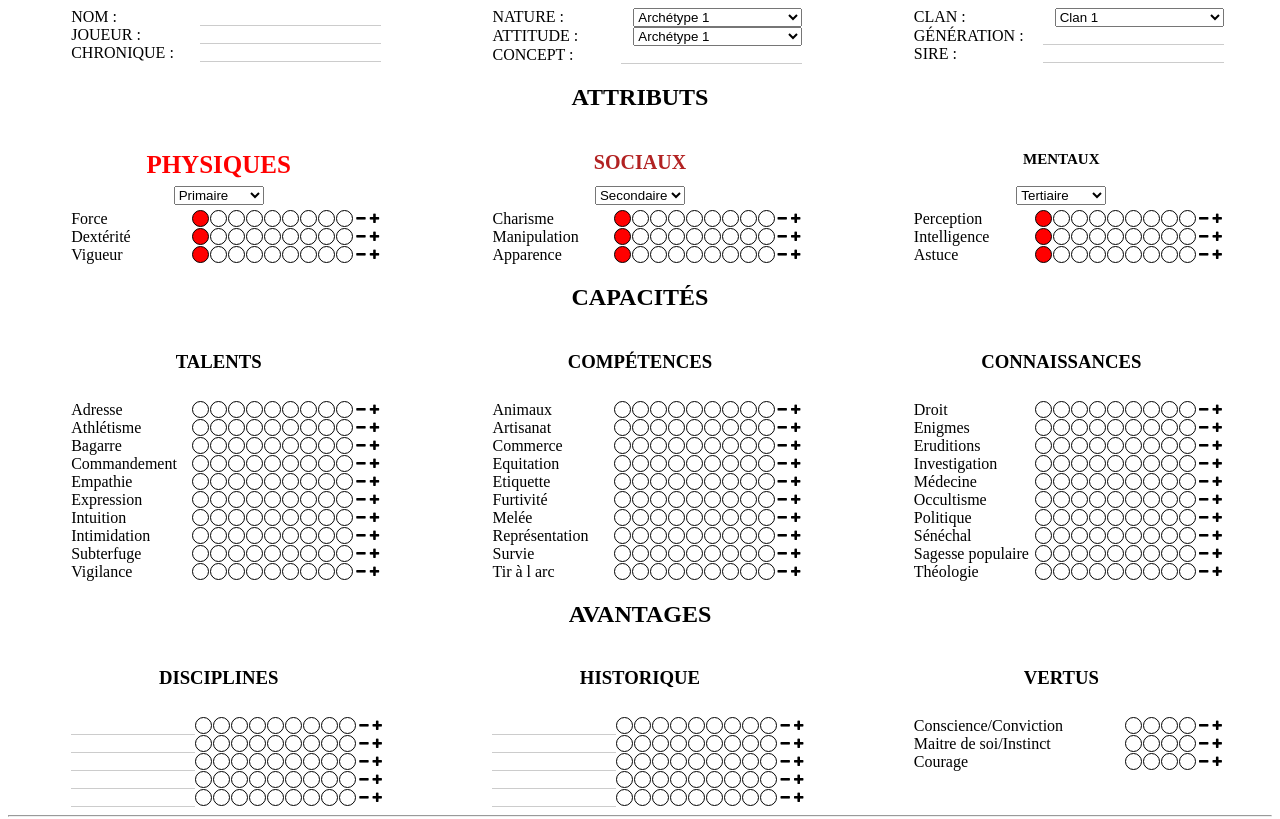
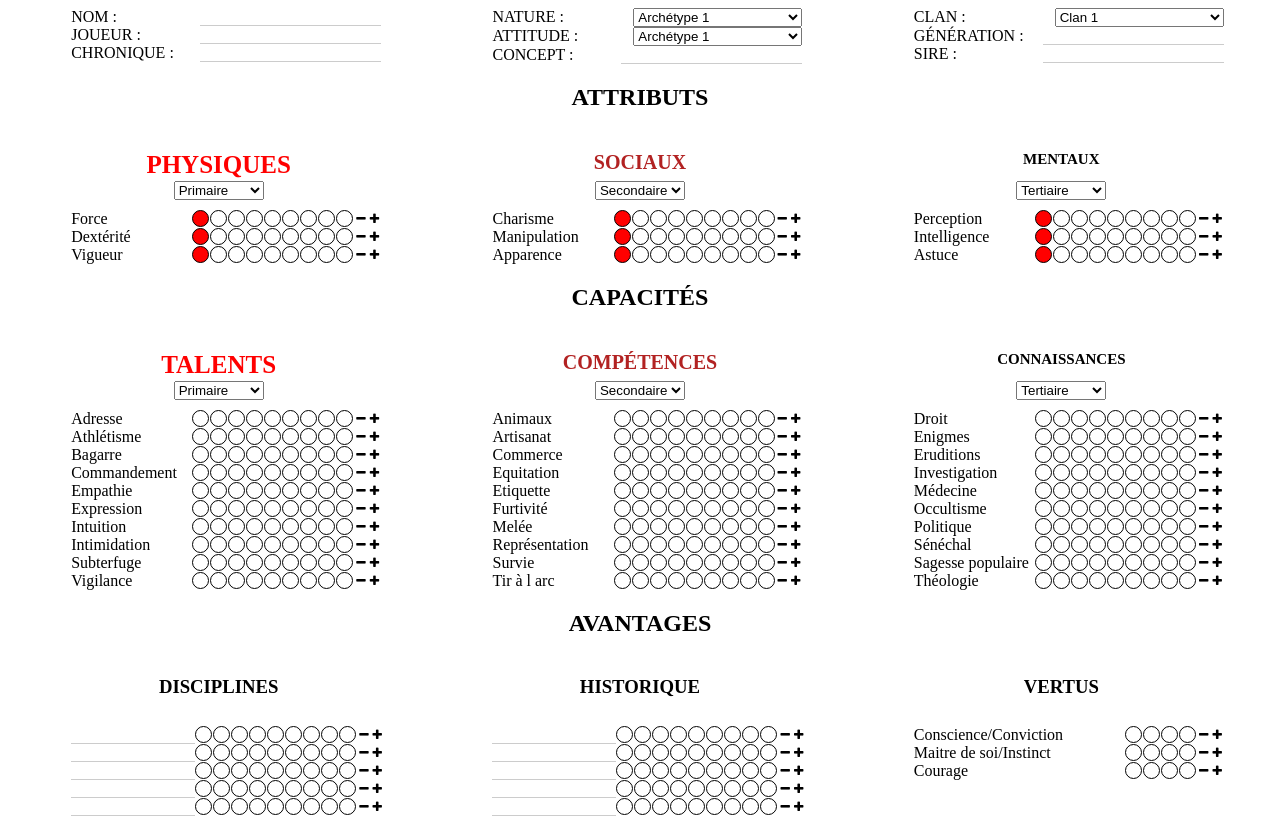
Before and after one commit to gqueste/vampireDarkAges, an Angular app: page / in a window 1280 px wide. Shown: the top 819 px of the page. Built offline with nearby package versions, Linux system fonts and the light colour scheme.

Commit message:
Importance change for capacites

```diff
--- a/src/app/app.component.html
+++ b/src/app/app.component.html
@@ -51,9 +51,9 @@
 <h2 class="categoryTitle">Attributs</h2>
 <div class="rowContainer">
     <div *ngFor="let attribut of characterSheet.attributs">
-        <h3 class="gridItemTitle importance" [ngClass]="attribut.importance.id">{{ attribut.title }}</h3>
+        <h3 class="gridItemTitle importanceTitle" [ngClass]="attribut.importance.id">{{ attribut.title }}</h3>
         <div class="centerDiv">
-            <select class="importance" [ngModel]="attribut.importance" (ngModelChange)="onImportanceChanged($event, attribut)">
+            <select class="importanceSelect" [ngModel]="attribut.importance" (ngModelChange)="onImportanceChanged($event, attribut, characterSheet.attributs)">
                 <option *ngFor="let importance of IMPORTANCES" [ngValue]="importance">{{ importance.name }}</option>
             </select>
         </div>
@@ -72,7 +72,12 @@
 <h2 class="categoryTitle">Capacités</h2>
 <div class="rowContainer">
     <div *ngFor="let capacite of characterSheet.capacites">
-        <h3 class="gridItemTitle" [ngClass]="capacite.importance">{{ capacite.title }}</h3>
+        <h3 class="gridItemTitle importanceTitle" [ngClass]="capacite.importance.id">{{ capacite.title }}</h3>
+        <div class="centerDiv">
+            <select class="importanceSelect" [ngModel]="capacite.importance" (ngModelChange)="onImportanceChanged($event, capacite, characterSheet.capacites)">
+                <option *ngFor="let importance of IMPORTANCES" [ngValue]="importance">{{ importance.name }}</option>
+            </select>
+        </div>
         <div class="gridItem" *ngFor="let item of capacite.items">
             <span class="label">{{ item.name }}</span>
             <span class="points">
--- a/src/app/app.component.ts
+++ b/src/app/app.component.ts
@@ -25,9 +25,12 @@ export class AppComponent {
     };
 
     constructor () {
-        this.characterSheet.attributs.forEach((attribut, index) => {
-            attribut.importance = this.IMPORTANCES[index];
-        });
+        const setImportance = (element, importanceIndex) => {
+            element.importance = this.IMPORTANCES[importanceIndex];
+        };
+
+        this.characterSheet.attributs.forEach(setImportance);
+        this.characterSheet.capacites.forEach(setImportance);
     }
 
     onItemPlusClick(item) {
@@ -42,10 +45,10 @@ export class AppComponent {
         }
     }
 
-    onImportanceChanged(importance, attribut) {
-        const previousSelectedImportance = attribut.importance;
-        const attributeWithSelectedImportance = this.characterSheet.attributs.find(att => att.importance.id === importance.id);
-        attributeWithSelectedImportance.importance = previousSelectedImportance;
-        attribut.importance = importance;
+    onImportanceChanged(importance, element, arr) {
+        const previousSelectedImportance = element.importance;
+        const elementWithSelectedImportance = arr.find(att => att.importance.id === importance.id);
+        elementWithSelectedImportance.importance = previousSelectedImportance;
+        element.importance = importance;
     }
 }
--- a/src/app/data.service.ts
+++ b/src/app/data.service.ts
@@ -132,7 +132,7 @@ export class DataService {
             {
                 id: 'talents',
                 title: 'Talents',
-                importance: DataService.importances[0],
+                importance: undefined,
                 items: [
                     {
                         name: 'Adresse',
@@ -199,7 +199,7 @@ export class DataService {
             {
                 id: 'competences',
                 title: 'Compétences',
-                importance: DataService.importances[1],
+                importance: undefined,
                 items: [
                     {
                         name: 'Animaux',
@@ -266,7 +266,7 @@ export class DataService {
             {
                 id: 'connaissances',
                 title: 'Connaissances',
-                importance: DataService.importances[2],
+                importance: undefined,
                 items: [
                     {
                         name: 'Droit',
--- a/src/styles.css
+++ b/src/styles.css
@@ -143,6 +143,10 @@ input .value {
     text-align: center;
 }
 
-.importance {
-    margin-bottom: 5px;
+.importanceSelect {
+    margin-bottom: 10px;
 }
+
+.importanceTitle {
+    margin-bottom: 0px;
+}
```
